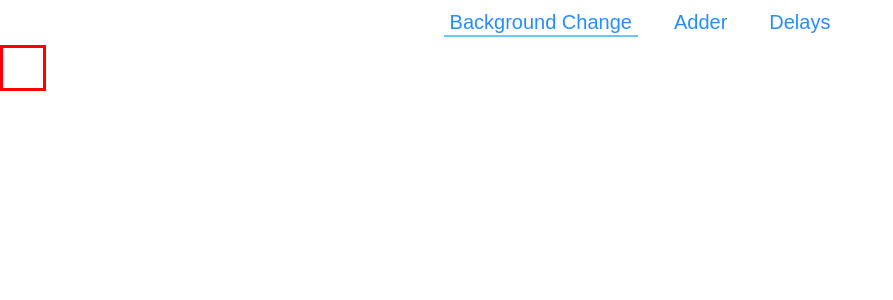
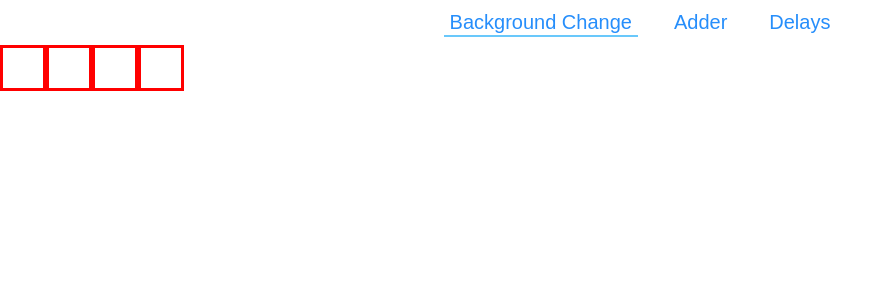
Before and after one commit to omril321/react-hooks-playground, a React (Create React App) app: page / in a window 1280 px wide. Shown: the top 300 px of the page, without its empty margins (0-893 px from the left). Built offline with nearby package versions, Linux system fonts and the light colour scheme; the HTML template or start-up script is replaced by a standard one.

Commit message:
using a less optimized version for keeping track of rectangles number

```diff
--- a/src/scenarios/backgroundChanger/backgroundChangeScenario.tsx
+++ b/src/scenarios/backgroundChanger/backgroundChangeScenario.tsx
@@ -1,23 +1,25 @@
 import * as React from "react";
 import Rectangle from "./Rectangle";
-import {ReactElement, useCallback, useEffect, useState} from "react";
+import {useEffect, useState} from "react";
 
 
 const BackgroundChangeScenario = () => {
-    const [rects, setRects] = useState<ReactElement[]>([]);
+    const [rectsNum, setRectsNum] = useState<number>(1);
 
-    const addRectangle = useCallback(() => {
-        setRects(rects => [...rects, <Rectangle key={rects.length} onClick={addRectangle}/>]);
-    }, []);
+    const addRectangle = () => setRectsNum(rectsNum => rectsNum + 1);
+
+    const removeRectangle = () => setRectsNum(rectsNum => rectsNum - 1);
 
     useEffect(() => {
-        const addedInterval = setInterval(addRectangle, 3000);
+        const addedInterval = setInterval(addRectangle, 1500);
         return () => clearInterval(addedInterval);
-    }, [addRectangle]);
+    }, []);
 
     return (
         <div style={{display: "flex"}}>
-            {rects}
+            {[...new Array(rectsNum)].map((ignored, index) =>
+                <Rectangle key={index} onClick={removeRectangle}/>)
+            }
         </div>
     )
 };
```
